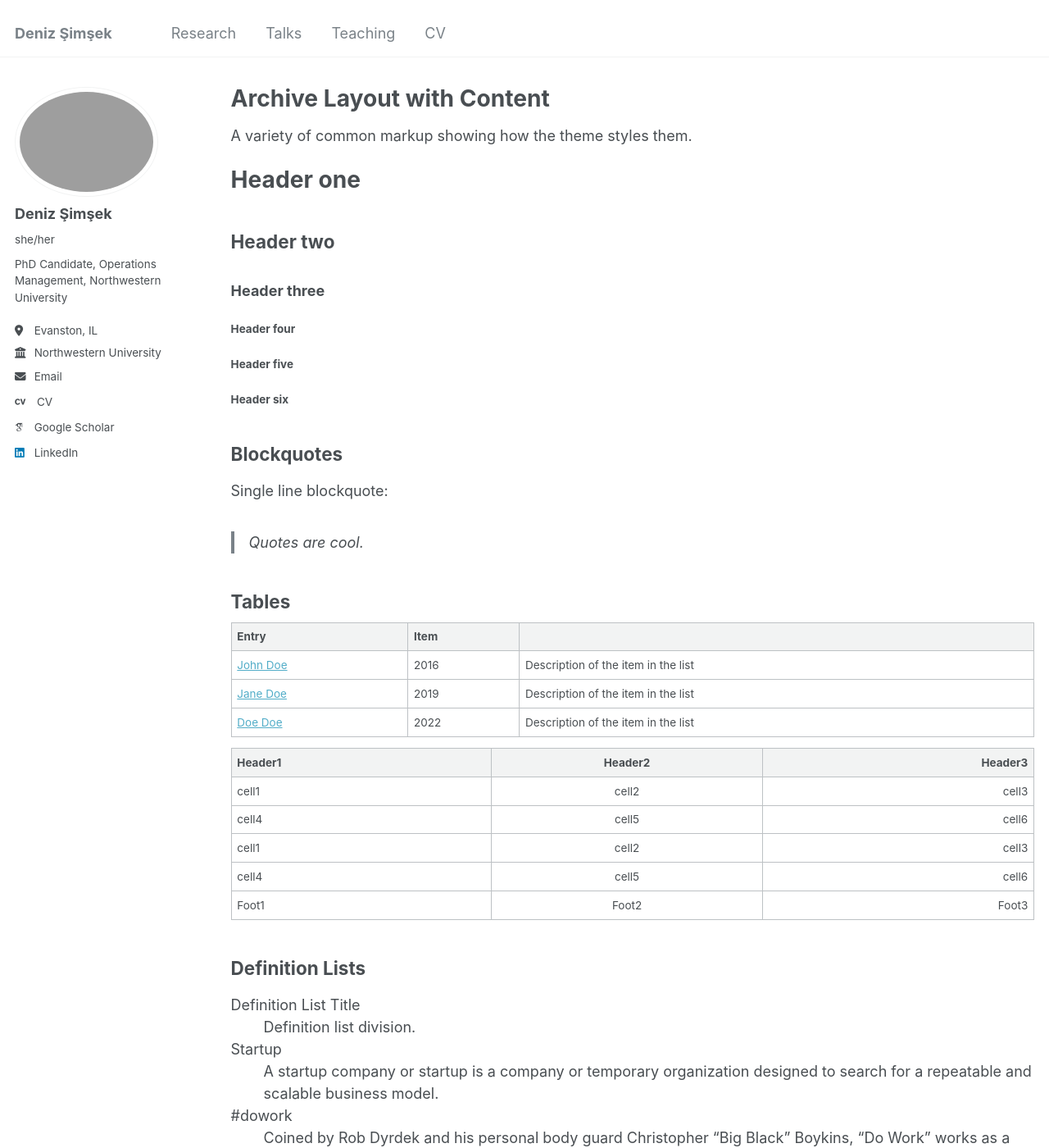
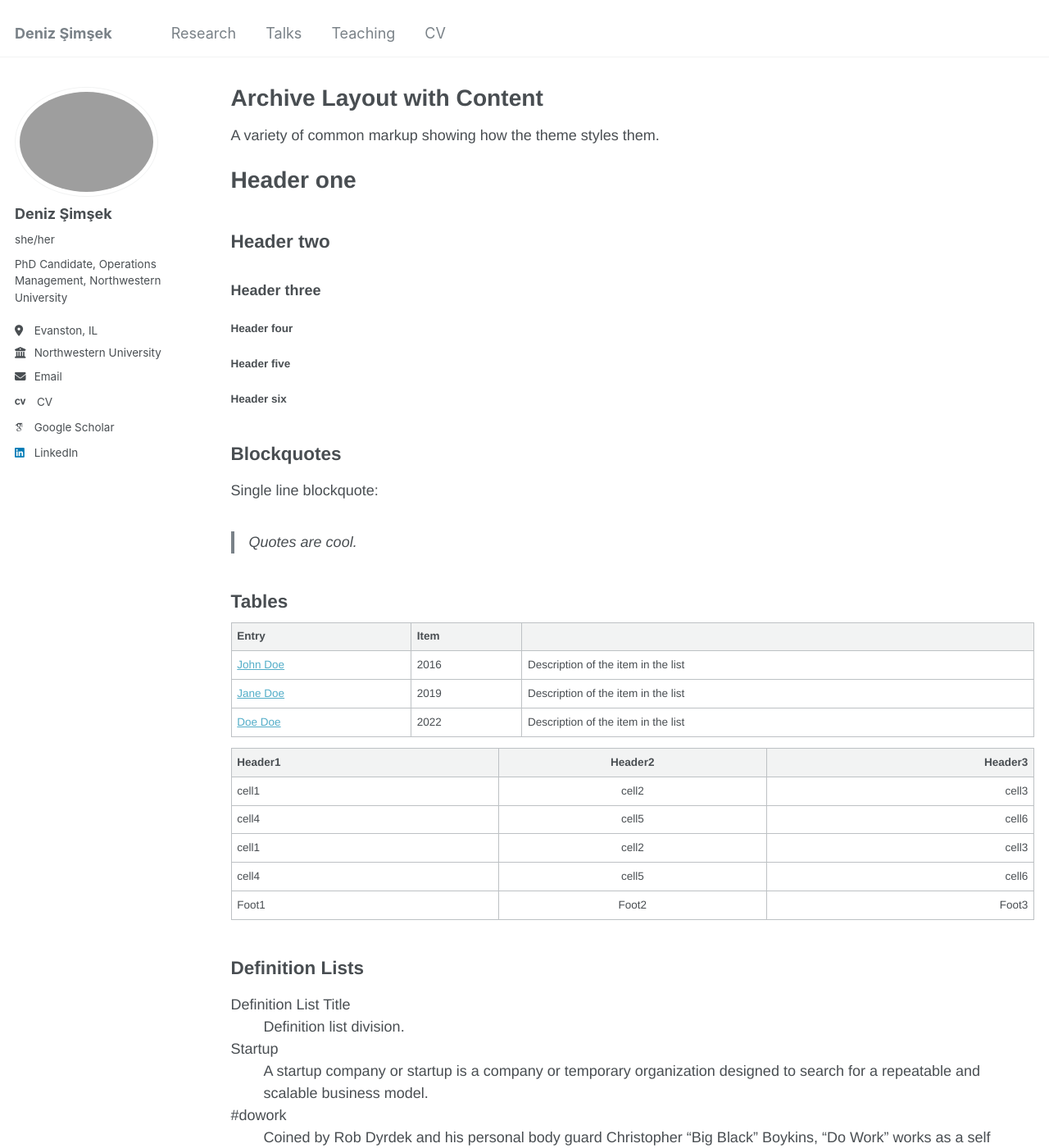
Before and after one commit to deniz-simsek/deniz-simsek, a Jekyll site: the page built from _pages/archive-layout-with-content.md, in a window 1280 px wide and 1400 px high. Shown: the whole window at 82% size. Built offline with Jekyll 4.4.1, drawn with Linux system fonts in a browser that asks for light colours; some web fonts are replaced.

Commit message:
Update _variables.scss

```diff
--- a/_sass/_variables.scss
+++ b/_sass/_variables.scss
@@ -29,7 +29,7 @@ $calisto                    : "Calisto MT", serif;
 $garamond                   : Garamond, serif;
 
 /* Set Calibri as the global font */
-$global-font-family         : $sans-serif;
+$global-font-family         : "Helvetica Neue", $sans-serif;
 $header-font-family         : $global-font-family;
 $caption-font-family        : $global-font-family;
 
```
